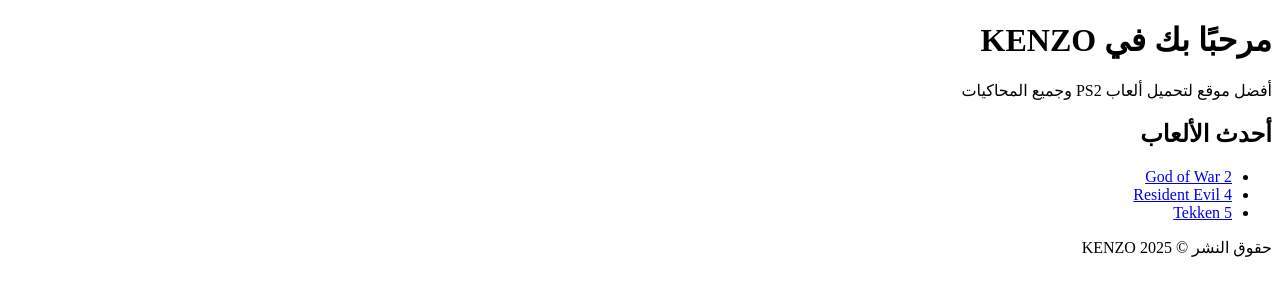
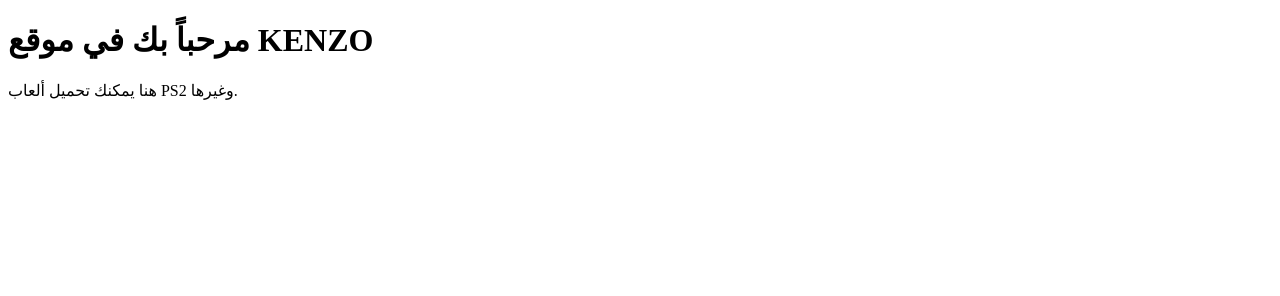
Before and after one commit to kenzo137/Game-emulators, a plain HTML site: page index.html in a window 1280 px wide. Drawn offline with Linux system fonts and the light colour scheme.

Commit message:
Add files via upload

```diff
--- a/index.html
+++ b/index.html
@@ -1,28 +1,12 @@
-
 <!DOCTYPE html>
-<html lang="ar" dir="rtl">
+<html lang="ar">
 <head>
     <meta charset="UTF-8">
-    <title>KENZO - ألعاب PS2</title>
-    <link rel="stylesheet" href="assets/style.css">
+    <title>KENZO - ألعاب المحاكيات</title>
+    <link rel="stylesheet" href="style.css">
 </head>
 <body>
-    <header>
-        <h1>مرحبًا بك في KENZO</h1>
-        <p>أفضل موقع لتحميل ألعاب PS2 وجميع المحاكيات</p>
-    </header>
-    <main>
-        <section>
-            <h2>أحدث الألعاب</h2>
-            <ul>
-                <li><a href="#">God of War 2</a></li>
-                <li><a href="#">Resident Evil 4</a></li>
-                <li><a href="#">Tekken 5</a></li>
-            </ul>
-        </section>
-    </main>
-    <footer>
-        <p>حقوق النشر © 2025 KENZO</p>
-    </footer>
+    <h1>مرحباً بك في موقع KENZO</h1>
+    <p>هنا يمكنك تحميل ألعاب PS2 وغيرها.</p>
 </body>
 </html>
```
